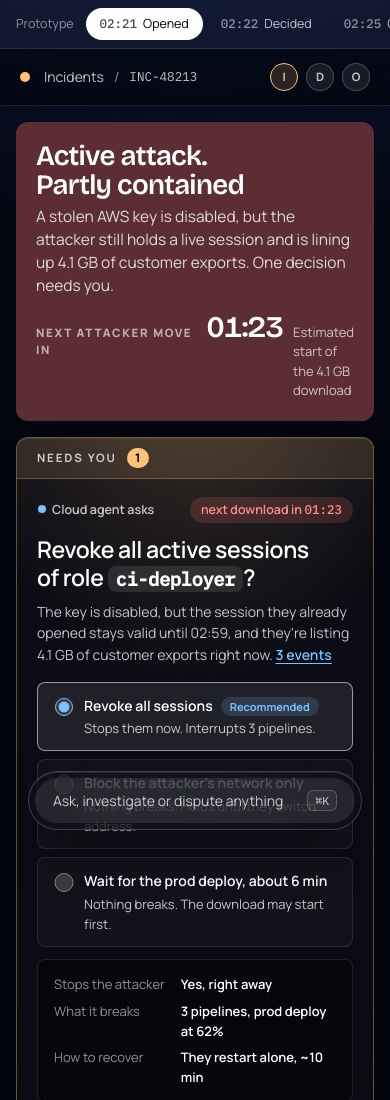
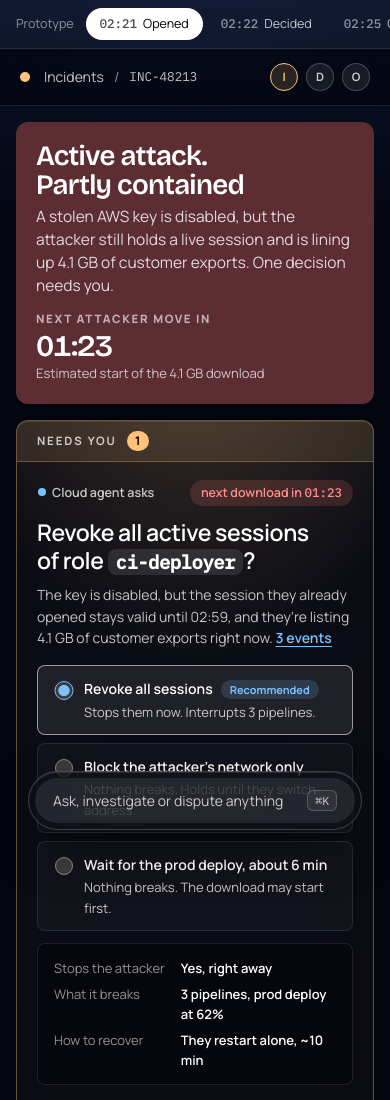
Before and after one commit to kau4man/incident-prototype, a plain HTML site: page index.html in a window 390 px wide. Shown: the top 1100 px of the page. Drawn offline with nearby package versions, Linux system fonts and the light colour scheme.

Commit message:
Stack the countdown block left-aligned on mobile
Co-Authored-By: Claude Opus 5.5 <noreply@anthropic.com>
Claude-Session: https://claude.ai/code/session_01LSb2uFJiqRRN6TMzb8JXpv

```diff
--- a/index.html
+++ b/index.html
@@ -400,7 +400,7 @@ dialog::backdrop{background:rgba(0,0,0,.6);-webkit-backdrop-filter:blur(6px);bac
   .margin{min-height:0}
   .band{grid-template-columns:1fr;gap:18px;padding:24px 20px 24px;border-radius:26px;margin-top:20px}
   .band p{font-size:15.5px}
-  .band-aside{text-align:left;grid-template-columns:auto auto 1fr;align-items:baseline;gap:10px;min-width:0}
+  .band-aside{text-align:left;grid-template-columns:1fr;justify-items:start;gap:2px;min-width:0}
   .band-aside strong{font-size:32px}
   .story{font-size:19px}
   .team .a,.crumb .ttl{display:none}
```
